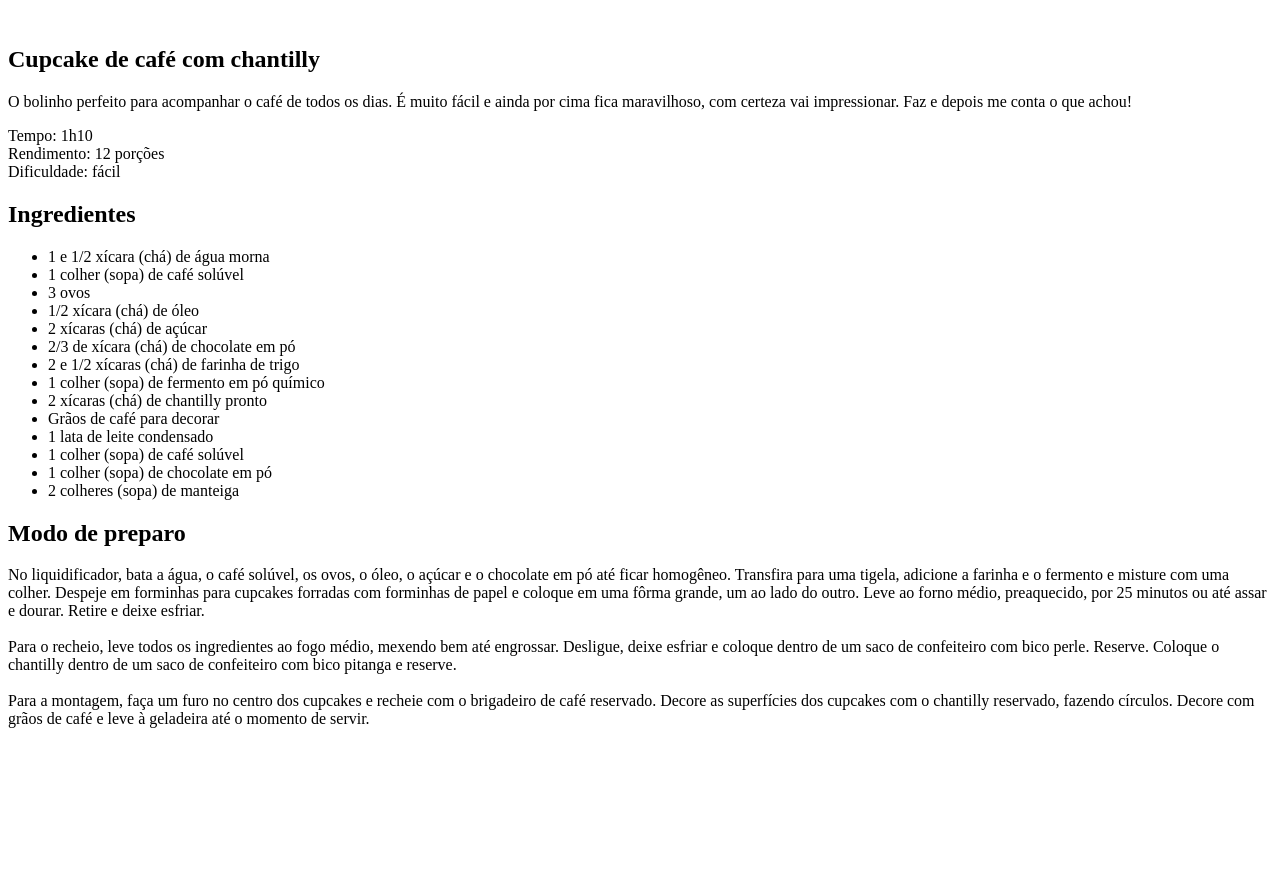
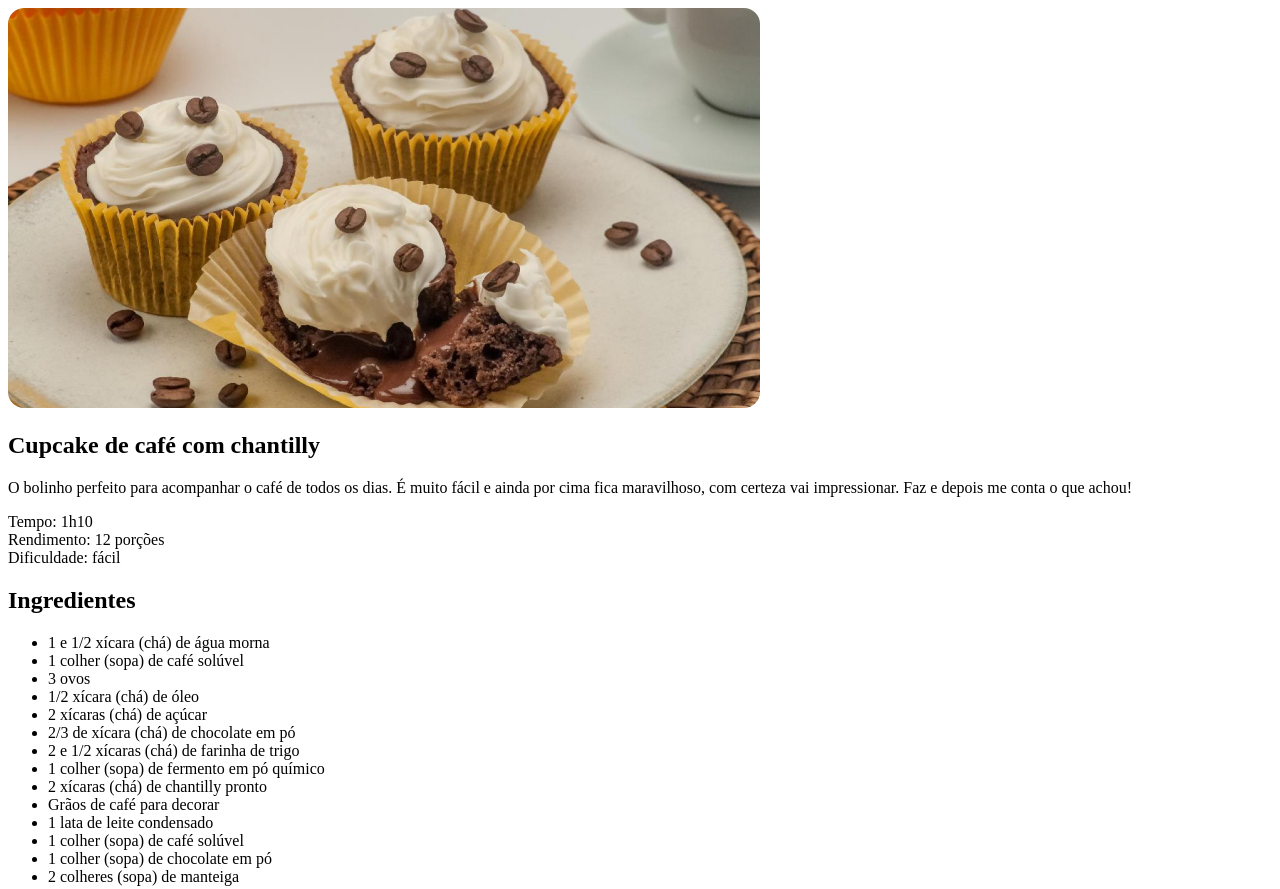
Before and after one commit to joaopontesz/Recipe-Page, a plain HTML site: page index.html in a window 1280 px wide. Shown: the top 889 px of the page. Before the commit the page ends 800 px from the top, so only its background shows below. Drawn offline with Linux system fonts and the light colour scheme.

Commit message:
adicionando imagens e estilos

```diff
--- a/index.html
+++ b/index.html
@@ -4,10 +4,12 @@
     <meta charset="UTF-8" />
     <meta name="viewport" content="width=device-width, initial-scale=1.0" />
     <title>Página de receita</title>
+
+    <link rel="stylesheet" href="style.css">
   </head>
   <body>
     <div id="page">
-      <img src="" alt="">
+      <img src="/assets/main-image.jpg" alt="Imagem de um cupcake com grãos de café e um chantilly">
       <main>
         <section id="about">
           <h1>Cupcake de café com chantilly</h1>
--- /dev/null
+++ b/style.css
@@ -0,0 +1,3 @@
+img {
+  border-radius: 16px;
+}
```
Also changed, not shown: assets/bg.jpg (added), assets/main-image.jpg (added).
